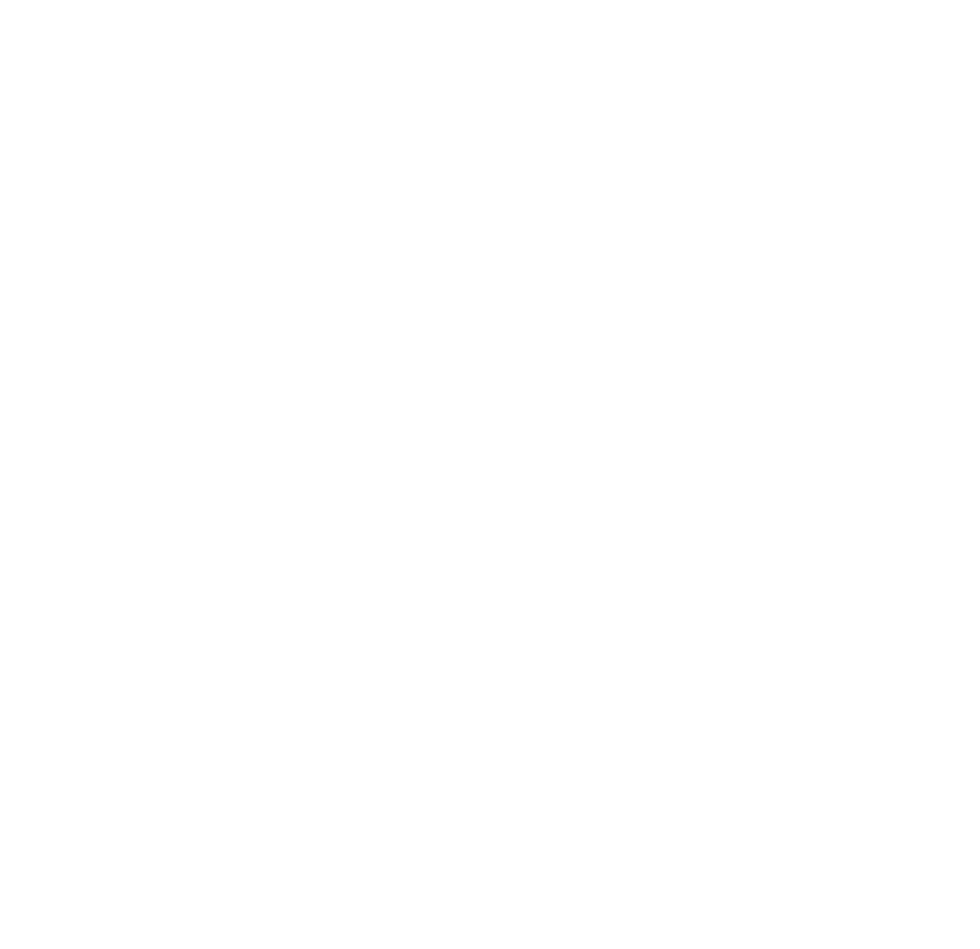
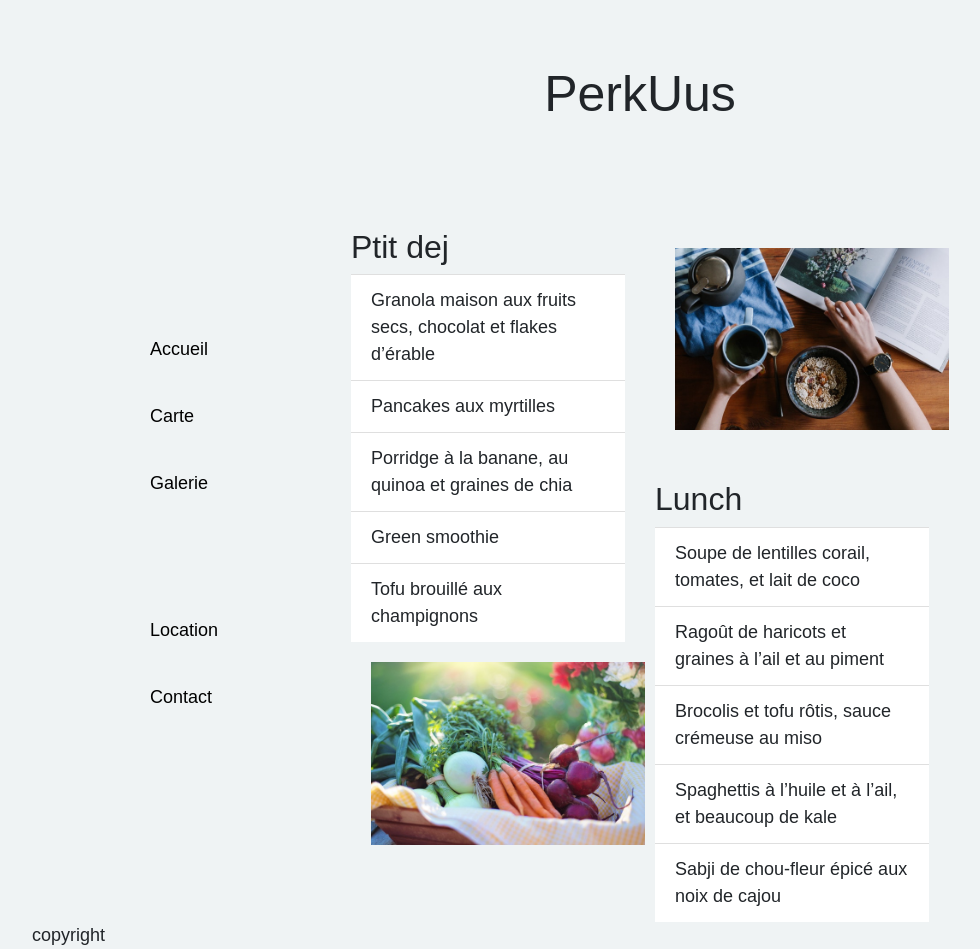
Before and after one commit to Estelle111/bootstrap-resto-website, a plain HTML site: page carte.html in a window 1280 px wide. Shown: the whole page, without its empty margins (0-980 px from the left). Before the commit the page ends 800 px from the top, so only its background shows below. Drawn offline with nearby package versions, Linux system fonts and the light colour scheme; a web font is replaced by a local one.

Commit message:
wip carte

```diff
--- a/carte.html
+++ b/carte.html
@@ -0,0 +1,90 @@
+<!doctype html>
+<html lang="en">
+    <head>
+        <!-- Required meta tags -->
+        <meta charset="utf-8">
+        <meta name="viewport" content="width=device-width, initial-scale=1, shrink-to-fit=no">
+        <!-- Bootstrap CSS -->
+        <link rel="stylesheet" href="https://maxcdn.bootstrapcdn.com/bootstrap/4.0.0/css/bootstrap.min.css" integrity="sha384-Gn5384xqQ1aoWXA+058RXPxPg6fy4IWvTNh0E263XmFcJlSAwiGgFAW/dAiS6JXm" crossorigin="anonymous">
+        <!-- CSS -->
+        <link rel="stylesheet" href="assets/css/style.css">
+        <!-- Google font -->
+        <link href="https://fonts.googleapis.com/css?family=Text+Me+One" rel="stylesheet">
+        <!-- Title -->
+        <title>PerkUus/Carte</title>
+    </head>
+    <body>
+        <div class="page">
+            <header>
+                <div class="jumbotron jumbotron-fluid">
+                    <div class="container">
+                        <h1>PerkUus</h1>
+                    </div>
+                </div>
+            </header>
+            <main class="container-fluid">
+                <div class="row">
+                    <div class="col-xs-12 col-sm-12 col-md-4 col-lg-3">
+                        <nav class="navbar navbar-default" role="navigation">
+                            <div class="navBlock container-fluid">
+                                <ul class="nav navbar-nav">
+                                    <li class="navSpace1 active"><a href="index.html" class="navCustom">Accueil</a></li>
+                                    <li class="navSpace"><a href="carte.html" class="navCustom">Carte</a></li>
+                                    <li class="navSpace3"><a href="galerie.html" class="navCustom">Galerie</a></li>
+                                    <li class="navSpace"><a href="location.html" class="navCustom">Location</a></li>
+                                    <li class="navSpace"><a href="contact.html" class="navCustom">Contact</a></li>
+                                </ul>
+                            </div>
+                        </nav>
+                    </div>
+                    <div class="col-xs-12 col-sm-12 col-md-4 col-lg-3">
+                        <div>
+                            <div>
+                                <h2>Ptit dej</h2>
+                                <ul class="liste list-group list-group-flush">
+                                    <li class="list-group-item">Granola maison aux fruits secs, chocolat et flakes d’érable</li>
+                                    <li class="list-group-item">Pancakes aux myrtilles</li>
+                                    <li class="list-group-item">Porridge à la banane, au quinoa et graines de chia</li>
+                                    <li class="list-group-item">Green smoothie</li>
+                                    <li class="list-group-item">Tofu brouillé aux champignons</li>
+                                </ul>
+                            </div>
+                            <div>
+                                <img src="assets/img/galerie/veggies.jpg" alt="veggies" class="imgAccueil imgAccueilFirstRow img-responsive">
+                            </div>
+                        </div>
+                    </div>
+                    <div class="col-xs-12 col-sm-12 col-md-4 col-lg-3">
+                        <div>
+                            <img src="assets/img/accueil/plate.jpg" alt="plate" class="imgAccueil imgAccueilFirstRow img-responsive">
+                        </div>
+                        <div>
+                            <h2>Lunch</h2>
+                            <ul class="liste list-group list-group-flush">
+                                <li class="list-group-item">Soupe de lentilles corail, tomates, et lait de coco</li>
+                                <li class="list-group-item">Ragoût de haricots et graines à l’ail et au piment</li>
+                                <li class="list-group-item">Brocolis et tofu rôtis, sauce crémeuse au miso</li>
+                                <li class="list-group-item">Spaghettis à l’huile et à l’ail, et beaucoup de kale </li>
+                                <li class="list-group-item">Sabji de chou-fleur épicé aux noix de cajou</li>
+                            </ul>
+                        </div>
+                    </div>
+                    <div class="col-xs-12 col-sm-12 col-md-4 col-lg-2">
+                        <p></p>
+                    </div>
+                </div>
+            </main>
+            <footer>
+                <div></div>
+                <div>copyright</div>
+            </footer>
+        </div>
+
+        <!-- JavaScript -->
+        <script src="assets/js/fichier.js"></script>
+        <!-- jQuery first, then Popper.js, then Bootstrap JS -->
+        <script src="https://code.jquery.com/jquery-3.2.1.slim.min.js" integrity="sha384-KJ3o2DKtIkvYIK3UENzmM7KCkRr/rE9/Qpg6aAZGJwFDMVNA/GpGFF93hXpG5KkN" crossorigin="anonymous"></script>
+        <script src="https://cdnjs.cloudflare.com/ajax/libs/popper.js/1.12.9/umd/popper.min.js" integrity="sha384-ApNbgh9B+Y1QKtv3Rn7W3mgPxhU9K/ScQsAP7hUibX39j7fakFPskvXusvfa0b4Q" crossorigin="anonymous"></script>
+        <script src="https://maxcdn.bootstrapcdn.com/bootstrap/4.0.0/js/bootstrap.min.js" integrity="sha384-JZR6Spejh4U02d8jOt6vLEHfe/JQGiRRSQQxSfFWpi1MquVdAyjUar5+76PVCmYl" crossorigin="anonymous"></script>
+    </body>
+</html>
```
Also changed, not shown: galerie.html (+2 -2 lines), index.html (+2 -2 lines).
